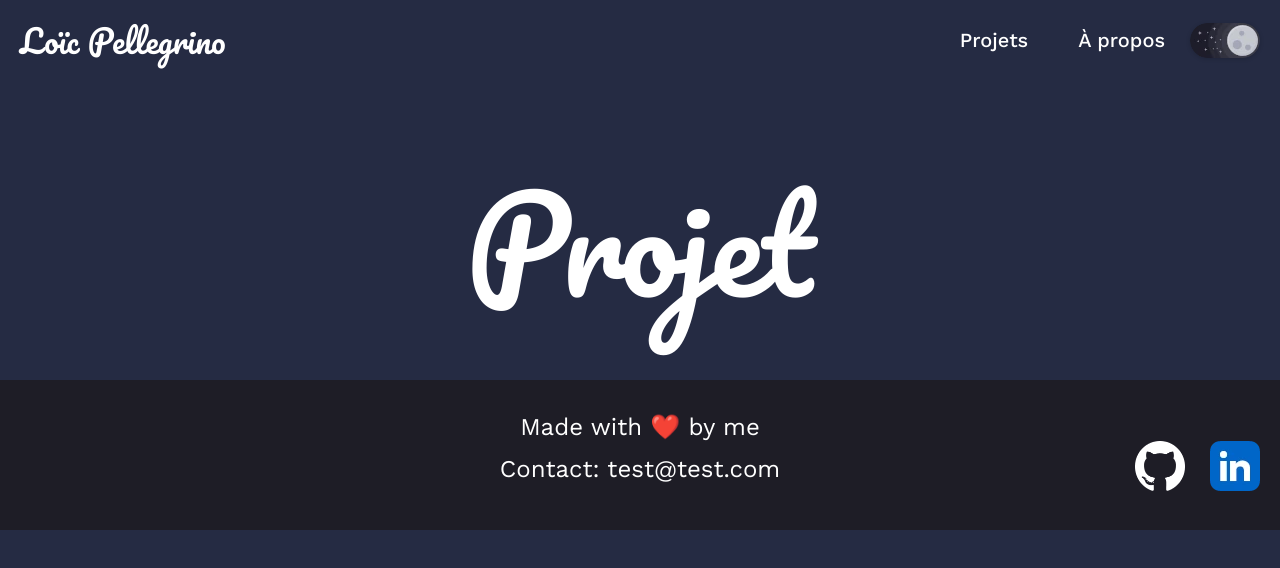
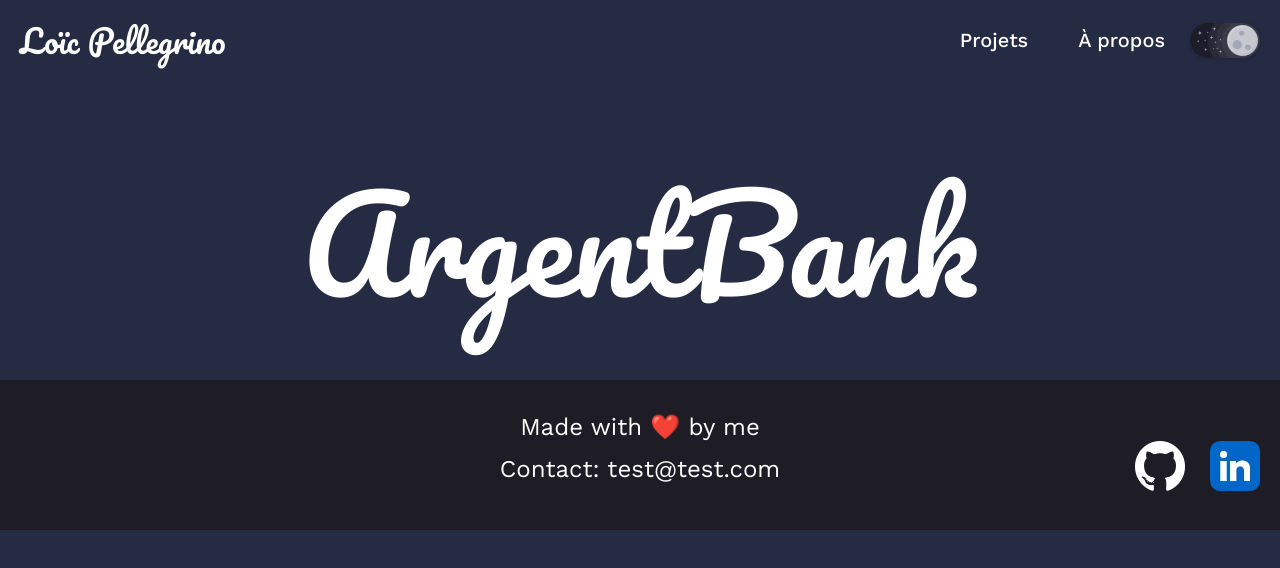
Before and after one commit to BetaPeche/MonPortfolio, a React (Vite) app: page /projet/ArgentBank in a window 1280 px wide. Both pictures are taken after a click on the button "Change le theme en dark ou light". Shown: the top 568 px of the page. Built offline with nearby package versions, Linux system fonts and the light colour scheme.

Commit message:
Add type, show data of project

```diff
--- a/src/pages/Projet.tsx
+++ b/src/pages/Projet.tsx
@@ -1,22 +1,50 @@
-import { useEffect } from 'react'
+import { useEffect, useState } from 'react'
 import { useNavigate, useParams } from 'react-router-dom'
 import dataProjects from '../assets/data/dataProjects.json'
 
 const Projet = () => {
-    const { id } = useParams()
-    console.log(id)
+    const { id } = useParams<{ id?: string }>()
+    const [project, setProject] = useState<{
+        name: string
+        keywords: string
+        description: string
+        image: string
+        banner: string
+        link: string
+    } | null>(null)
     const navigate = useNavigate()
-    // const [hosting, setHosting] = useState()
 
     useEffect(() => {
-        const data = dataProjects.find((array) => array.name == id)
-        if (!data) {
+        if (!id) {
             navigate('/')
+            return
+        }
+
+        const modifiedId = id.replace('-', ' ')
+
+        const data = dataProjects.find((array) => array.name == modifiedId)
+
+        if (data) {
+            setProject(data)
         } else {
-            console.log(data)
+            navigate('/')
+            return
         }
     }, [id, navigate])
-    return <h1>Projet</h1>
+
+    if (!project) {
+        return (
+            <main>
+                <h1>Chargement...</h1>
+            </main>
+        )
+    }
+
+    return (
+        <main>
+            <h1>{project.name}</h1>
+        </main>
+    )
 }
 
 export default Projet
```
